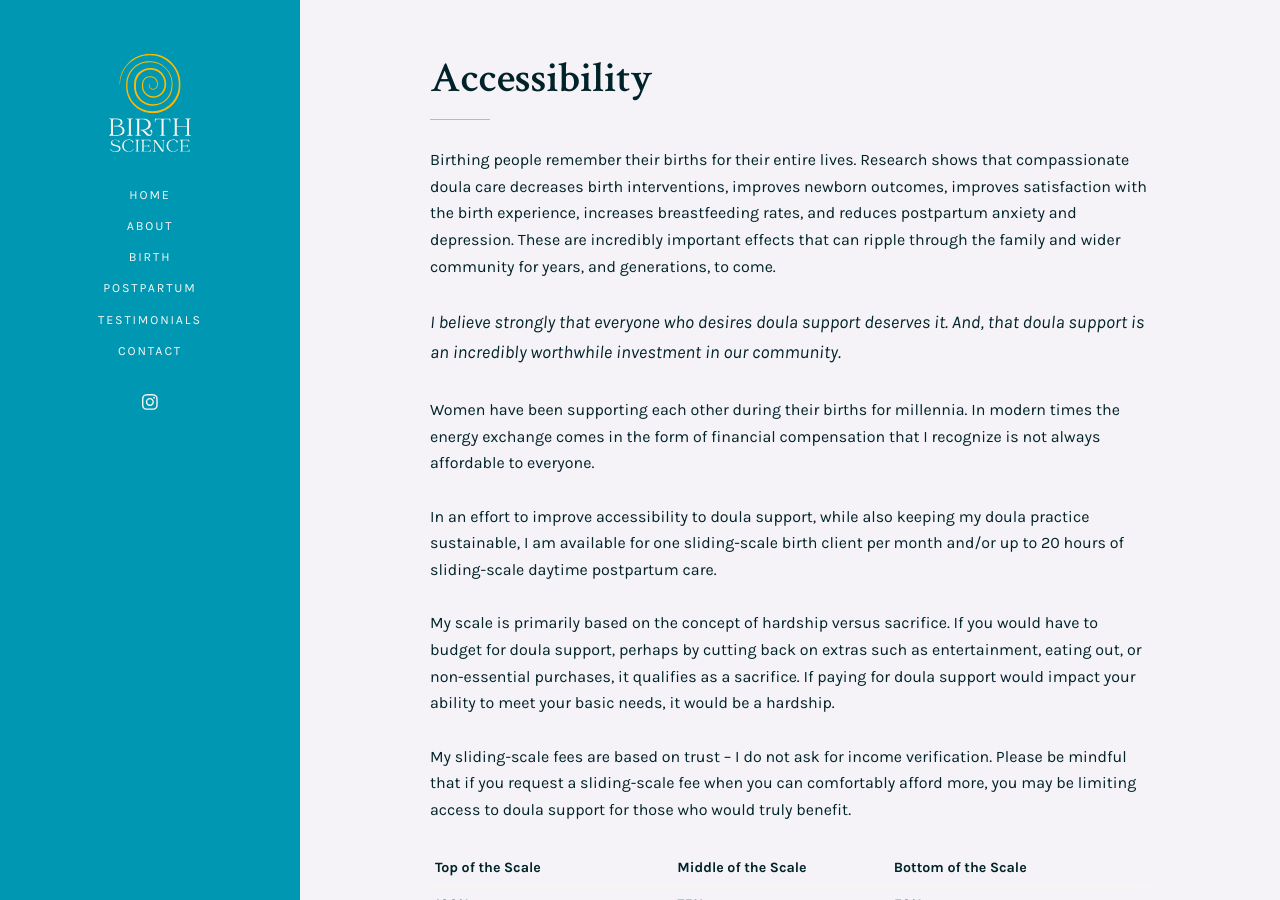
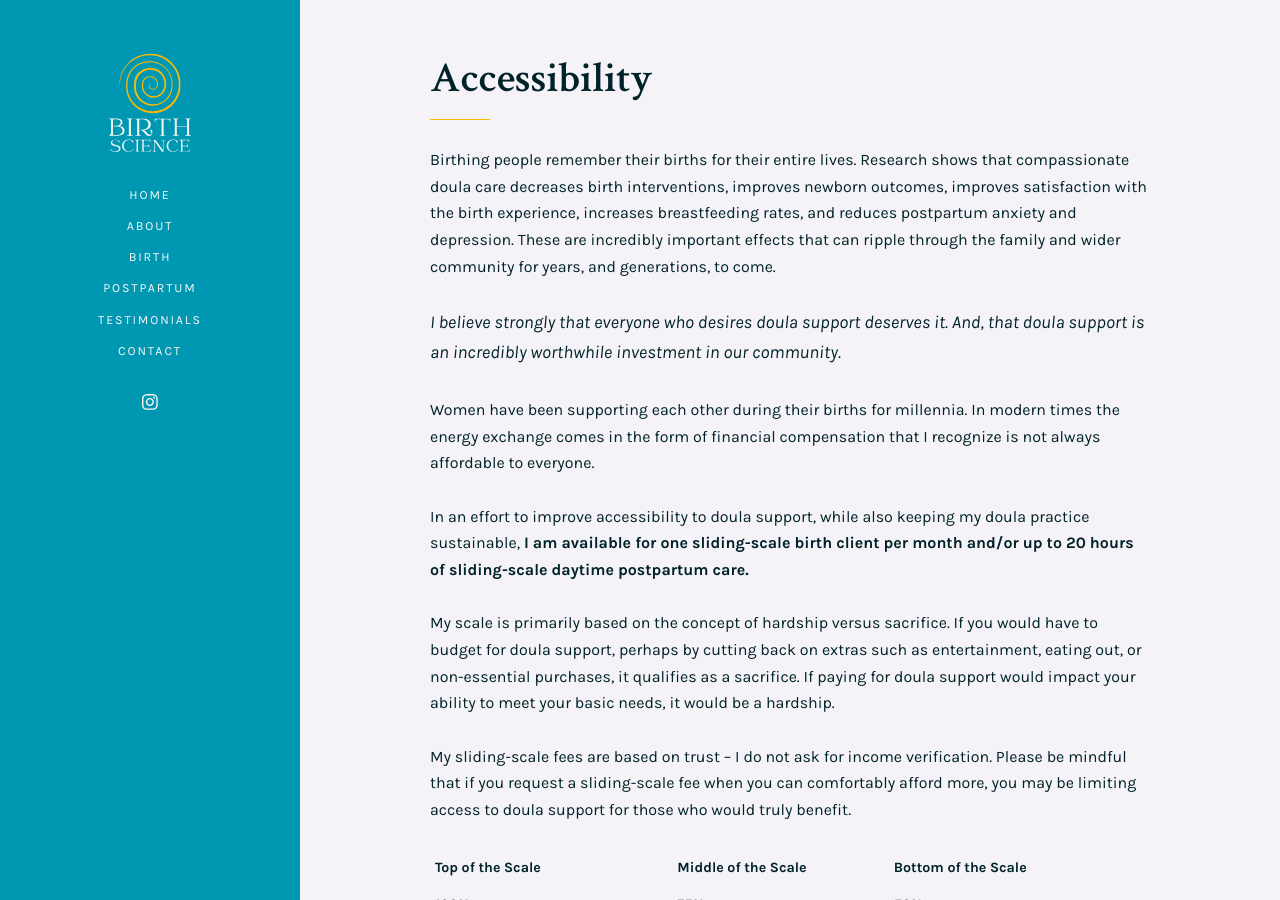
Before and after one commit to mch3rry/mypage, a Jekyll site: the page built from accessibility.md, in a window 1280 px wide and 900 px high. Built offline with Jekyll 4.4.1, drawn with Linux system fonts in a browser that asks for light colours.

Commit message:
Update accessibility.md

```diff
--- a/accessibility.md
+++ b/accessibility.md
@@ -10,7 +10,7 @@
 
 Women have been supporting each other during their births for millennia. In modern times the energy exchange comes in the form of financial compensation that I recognize is not always affordable to everyone.
 
-In an effort to improve accessibility to doula support, while also keeping my doula practice sustainable, I am available for one sliding-scale birth client per month and/or up to 20 hours of sliding-scale daytime postpartum care.
+In an effort to improve accessibility to doula support, while also keeping my doula practice sustainable, <b>I am available for one sliding-scale birth client per month and/or up to 20 hours of sliding-scale daytime postpartum care.</b>
 
 My scale is primarily based on the concept of hardship versus sacrifice. If you would have to budget for doula support, perhaps by cutting back on extras such as entertainment, eating out, or non-essential purchases, it qualifies as a sacrifice. If paying for doula support would impact your ability to meet your basic needs, it would be a hardship.
 
```
